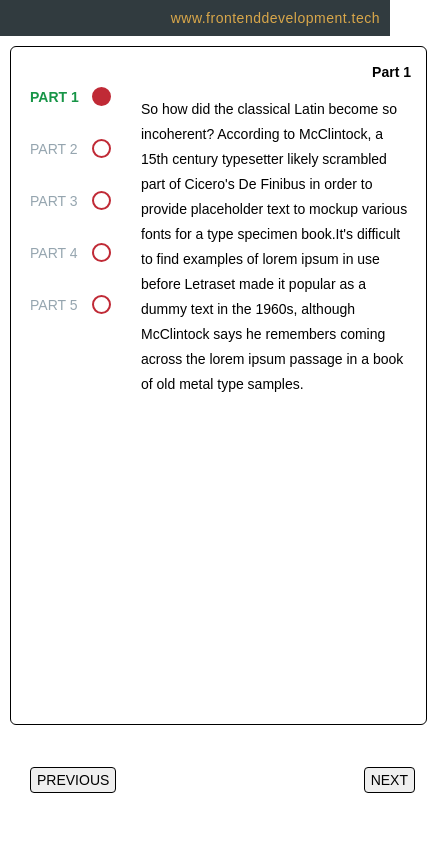
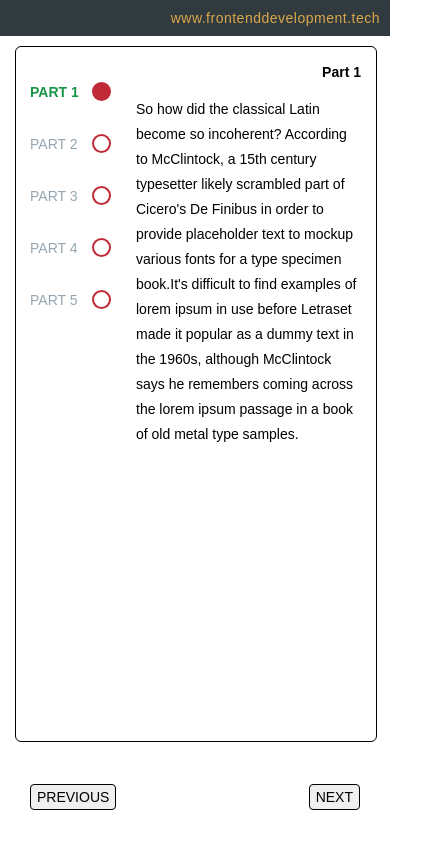
Before and after one commit to eastcoastdeveloper/angular-wizard-example, an Angular app: page / in a window 390 px wide. Shown: the whole page, 427 px wide, since content can reach past the window. Built offline with nearby package versions, Linux system fonts and the light colour scheme.

Commit message:
1 file modified

```diff
--- a/src/app/app.component.scss
+++ b/src/app/app.component.scss
@@ -3,7 +3,8 @@
   line-height: 22px;
   padding: 20px;
   min-width: 375px;
-  margin: 0 10px;
+  max-width: 700px;
+  margin: 0 auto;
   nav {
     margin-top: 20px;
     display: grid;
@@ -41,7 +42,7 @@
     padding-bottom: 20px;
     > div {
       float: right;
-      margin-left: 130px;
+      margin-left: 120px;
       margin-right: 15px;
       h3 {
         float: right;
@@ -127,7 +128,11 @@
 @media screen and (max-width: 675px) {
   .wrapper {
     position: relative;
-    height: 85%;
+    height: calc(100% - 70px);
+    box-sizing: border-box;
+    margin: 0 15px;
+    padding: 15px;
+    min-width: unset;
     nav {
       display: block;
       text-align: left;
@@ -146,9 +151,9 @@
       width: 2px;
       position: absolute;
       top: -15px;
-      left: 90px;
+      left: 86px;
       height: 0;
-      margin-top: 75px;
+      margin-top: 71px;
       display: block;
     }
     .button-nav {
```
